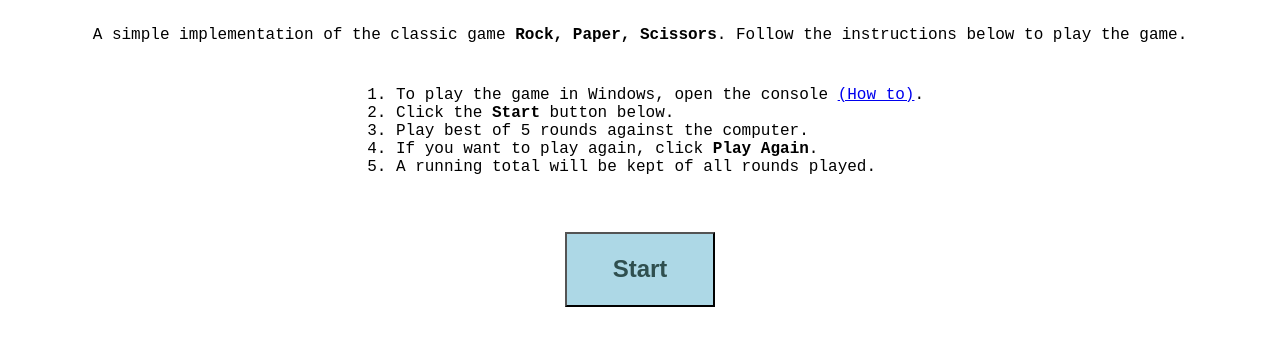
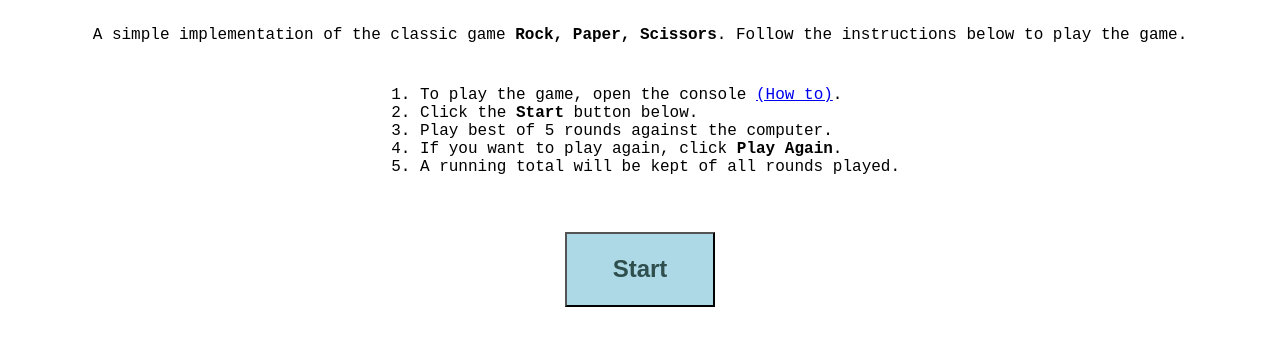
Before and after one commit to ScoopJr/rock-paper-scissors, a plain HTML site: page index.html in a window 1280 px wide. Shown: the part 130-476 px from the top of the page. Drawn offline with Linux system fonts and the light colour scheme.

Commit message:
Update UI wording for game instructions

```diff
--- a/index.html
+++ b/index.html
@@ -12,7 +12,7 @@
       <h1>Rock Paper Scissor</h1>
       <p>A simple implementation of the classic game <strong>Rock, Paper, Scissors</strong>. Follow the instructions below to play the game.</p>
       <ol>
-        <li>To play the game in Windows, open the console <a href="https://screenful.com/how-to-open-the-browser-console#:~:text=To%20open%20the%20developer%20console%20window%20on%20Chrome%2C%20use%20the,Option%2DJ%20on%20a%20Mac./">(How to)</a>.</li>
+        <li>To play the game, open the console <a href="https://screenful.com/how-to-open-the-browser-console#:~:text=To%20open%20the%20developer%20console%20window%20on%20Chrome%2C%20use%20the,Option%2DJ%20on%20a%20Mac./">(How to)</a>.</li>
         <li>Click the <strong>Start</strong> button below.</li>
         <li>Play best of 5 rounds against the computer.</li>
         <li>If you want to play again, click <strong>Play Again</strong>.</li>
```
